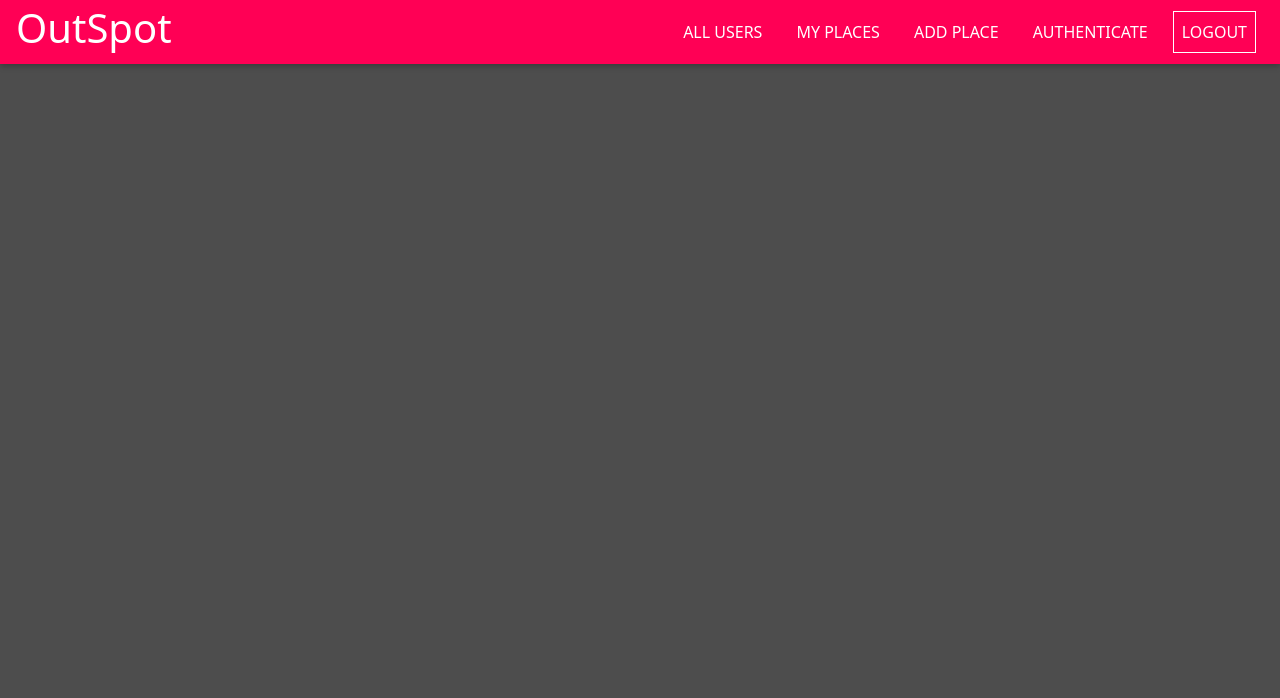
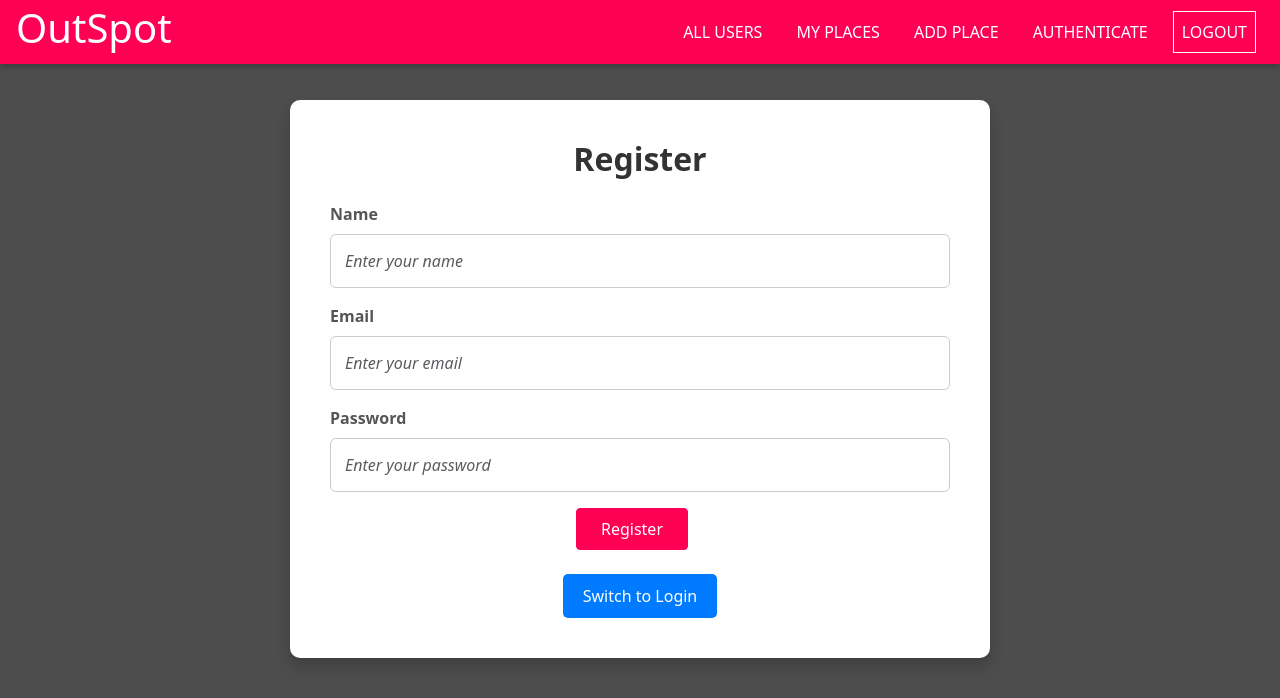
Before and after one commit to BipinAdhikari10/outspot, a Vue app in the folder outspot frontend/: page /auth in a window 1280 px wide. Shown: the top 698 px of the page. Built offline with nearby package versions, Linux system fonts and the light colour scheme.

Commit message:
store the information in vuex and redirect to home page when successfull

```diff
--- a/outspot frontend/package.json
+++ b/outspot frontend/package.json
@@ -10,13 +10,15 @@
   "dependencies": {
     "@vuelidate/core": "^2.0.3",
     "@vuelidate/validators": "^2.0.4",
+    "axios": "^1.7.7",
     "bootstrap": "^5.3.3",
     "bootstrap-vue": "^2.23.1",
     "core-js": "^3.8.3",
     "vee-validate": "^3.4.15",
     "vue": "^2.7.16",
     "vue-router": "^3.6.5",
-    "vuelidate": "^0.7.7"
+    "vuelidate": "^0.7.7",
+    "vuex": "^3.6.2"
   },
   "devDependencies": {
     "@babel/core": "^7.12.16",
--- a/outspot frontend/src/main.js
+++ b/outspot frontend/src/main.js
@@ -2,16 +2,29 @@ import Vue from "vue";
 import App from "./App.vue";
 import router from "./router";
 import Vuelidate from "vuelidate";
+import store from "./store/store";
+
 import { ValidationProvider, ValidationObserver, extend } from "vee-validate";
-import { required, min } from "vee-validate/dist/rules";
+import { required, min, email } from "vee-validate/dist/rules";
+
+function capitalizeFirstLetter(string) {
+  return string.charAt(0).toUpperCase() + string.slice(1);
+}
 
 extend("required", {
   ...required,
   message: "This field is required",
 });
+extend("email", {
+  ...email,
+  message: "Enter a valid email",
+});
 extend("min", {
   ...min,
-  message: "Title should be at least {length} characters",
+  message: (field, { length }) => {
+    const capitalizedField = capitalizeFirstLetter(field);
+    return `${capitalizedField} should be at least ${length} characters.`;
+  },
 });
 
 Vue.config.productionTip = false;
@@ -22,5 +35,6 @@ Vue.component("ValidationProvider", ValidationProvider);
 Vue.use(Vuelidate);
 new Vue({
   router,
+  store,
   render: (h) => h(App),
 }).$mount("#app");
--- a/outspot frontend/src/places/pages/AddPlace.vue
+++ b/outspot frontend/src/places/pages/AddPlace.vue
@@ -32,7 +32,7 @@
               </ValidationProvider>
             </div>
             <ValidationProvider v-slot="{ errors }" rules="required">
-              <div class="form-group mb-3">
+              <div class="form-group mb-5">
                 <label for="address" class="form-label">Address</label>
                 <input
                   type="text"
@@ -42,13 +42,22 @@
                   placeholder="Enter address"
                 />
               </div>
-              <span class="error-message">{{ errors[0] }}</span>
+              <span style="margin-top: -50px" class="error-message">{{
+                errors[0]
+              }}</span>
             </ValidationProvider>
 
-            <div class="form-group mb-3">
+            <div class="form-group mt-3 mb-3">
               <label for="image" class="form-label">Upload Image</label>
-              <input type="file" class="form-control" id="image" />
+              <input
+                type="file"
+                class="form-control"
+                id="image"
+                @change="handleImageUpload"
+                accept="image/*"
+              />
             </div>
+
             <div style="text-align: center">
               <button type="submit" class="button button--success">
                 Submit
@@ -62,37 +71,47 @@
 </template>
 
 <script>
-// import CardComponent from "@/shared/ui/CardComponent.vue";
-
 export default {
   name: "AddPlace",
-  components: {
-    // CardComponent,
-  },
   data() {
     return {
       formData: {
         title: "",
         description: "",
         address: "",
-        image: "",
+        image: null, // Image field to hold the file
       },
     };
   },
-  props: {},
   methods: {
     submitHandler() {
       this.$refs.form.validate().then((valid) => {
         if (valid) {
+          // Form submission logic here
           console.log(this.formData);
+          this.resetForm();
         } else {
           console.log("Form is not valid");
         }
       });
     },
+    handleImageUpload(event) {
+      const file = event.target.files[0];
+      this.formData.image = file; // Assign the selected image to formData
+    },
+    resetForm() {
+      this.formData.title = "";
+      this.formData.description = "";
+      this.formData.address = "";
+      this.formData.image = null; // Reset image field
+      // Reset file input manually
+      document.getElementById("image").value = "";
+      this.$refs.form.reset();
+    },
   },
 };
 </script>
+
 <style>
 /* Full-screen background with form centering */
 
@@ -150,8 +169,10 @@ textarea::placeholder {
   color: #aaa;
   font-style: italic;
 }
+
 .error-message {
   color: red;
+  display: block;
 }
 
 /* Form Container Responsiveness */
--- /dev/null
+++ b/outspot frontend/src/store/store.js
@@ -0,0 +1,39 @@
+// store.js
+import Vue from "vue";
+import Vuex from "vuex";
+
+Vue.use(Vuex);
+
+export default new Vuex.Store({
+  state: {
+    token: null,
+    userId: null,
+    userName: null,
+  },
+  getters: {
+    isAuthenticated: (state) => !!state.token,
+    getToken: (state) => state.token,
+    getUserId: (state) => state.userId,
+    getUserName: (state) => state.userName,
+  },
+  mutations: {
+    setUserData(state, userData) {
+      state.token = userData.token;
+      state.userId = userData.userId;
+      state.userName = userData.userName;
+    },
+    clearUserData(state) {
+      state.token = null;
+      state.userId = null;
+      state.userName = null;
+    },
+  },
+  actions: {
+    login({ commit }, userData) {
+      commit("setUserData", userData);
+    },
+    logout({ commit }) {
+      commit("clearUserData");
+    },
+  },
+});
--- a/outspot frontend/src/users/pages/HomePage.vue
+++ b/outspot frontend/src/users/pages/HomePage.vue
@@ -6,6 +6,7 @@
 
 <script>
 import UserList from "../components/UserList.vue";
+import axios from "axios";
 export default {
   name: "HomePage",
   components: {
@@ -33,7 +34,23 @@ export default {
     };
   },
   props: {},
-  methods: {},
+  methods: {
+    getUserData() {
+      axios
+        .get("http://localhost:5000/users")
+        .then((response) => {
+          // Process the response data
+          console.log(response.data);
+          return response.data; // You can return it or do whatever is needed
+        })
+        .catch((error) => {
+          console.error("Error fetching user data:", error);
+        });
+    },
+  },
+  created() {
+    this.getUserData();
+  },
 };
 </script>
 
--- a/outspot frontend/src/users/pages/UserAuthentication.vue
+++ /dev/null
@@ -1,21 +0,0 @@
-<template>
-  <div>
-    <p>{{ message }}</p>
-  </div>
-</template>
-
-<script>
-export default {
-  name: "UserAuthentication",
-  components: {},
-  data() {
-    return {
-      message: "This is authenticate page",
-    };
-  },
-  props: {},
-  methods: {},
-};
-</script>
-
-<style></style>
--- /dev/null
+++ b/outspot frontend/src/users/pages/UserAuthenticationPage.vue
@@ -0,0 +1,232 @@
+<template>
+  <div class="user-auth-form">
+    <div class="form-wrapper">
+      <div class="form-container">
+        <h2 class="text-center mb-4">{{ isLogin ? "Login" : "Register" }}</h2>
+        <ValidationObserver ref="form">
+          <form id="authForm" @submit.prevent="submitHandler">
+            <!-- Name field (only for registration) -->
+            <div v-if="!isLogin" class="form-group mb-3">
+              <ValidationProvider v-slot="{ errors }" rules="required|min:3">
+                <label for="name" class="form-label">Name</label>
+                <input
+                  type="text"
+                  class="form-control"
+                  id="name"
+                  v-model="formData.fullName"
+                  placeholder="Enter your name"
+                />
+                <span class="error-message">{{ errors[0] }}</span>
+              </ValidationProvider>
+            </div>
+
+            <!-- Email field (for both login and register) -->
+            <div class="form-group mb-3">
+              <ValidationProvider v-slot="{ errors }" rules="required|email">
+                <label for="email" class="form-label">Email</label>
+                <input
+                  type="email"
+                  class="form-control"
+                  id="email"
+                  v-model="formData.email"
+                  placeholder="Enter your email"
+                />
+                <span class="error-message">{{ errors[0] }}</span>
+              </ValidationProvider>
+            </div>
+
+            <!-- Password field (for both login and register) -->
+            <div class="form-group mb-3">
+              <ValidationProvider v-slot="{ errors }" rules="required|min:6">
+                <label for="password" class="form-label">Password</label>
+                <input
+                  type="password"
+                  class="form-control"
+                  id="password"
+                  v-model="formData.password"
+                  placeholder="Enter your password"
+                />
+                <span class="error-message">{{ errors[0] }}</span>
+              </ValidationProvider>
+            </div>
+
+            <!-- Submit button -->
+            <div style="text-align: center">
+              <button type="submit" class="button button--success">
+                {{ isLogin ? "Login" : "Register" }}
+              </button>
+            </div>
+          </form>
+        </ValidationObserver>
+
+        <!-- Switch between Login and Register -->
+        <div class="text-center mt-4">
+          <button @click="toggleAuthMode" class="btn-switch-mode">
+            {{ isLogin ? "Switch to Register" : "Switch to Login" }}
+          </button>
+        </div>
+      </div>
+    </div>
+  </div>
+</template>
+
+<script>
+import axios from "axios";
+// import router from "@/router"; // Assuming Vue Router is set up
+
+export default {
+  name: "UserAuthentication",
+  data() {
+    return {
+      formData: {
+        fullName: "",
+        email: "",
+        password: "",
+      },
+      isLogin: false, // false = Register mode, true = Login mode
+    };
+  },
+  methods: {
+    submitHandler() {
+      this.$refs.form.validate().then((valid) => {
+        if (valid) {
+          const apiUrl = this.isLogin
+            ? "http://localhost:5000/users/login"
+            : "http://localhost:5000/users/register";
+
+          axios
+            .post(apiUrl, this.formData)
+            .then((response) => {
+              if (this.isLogin) {
+                const { token, userId, userName } = response.data;
+                this.$store.commit("setUserData", { token, userId, userName });
+                this.$router.push("/"); // Redirect to homepage after login
+              } else {
+                console.log("Registered successfully");
+                this.$router.push("/places/new"); // Optional: Redirect to login after registration
+              }
+            })
+            .catch((error) => {
+              console.error("Error during login/register:", error);
+            });
+
+          this.resetForm();
+        } else {
+          console.log("Form is not valid");
+        }
+      });
+    },
+
+    resetForm() {
+      this.formData = {
+        fullName: "",
+        email: "",
+        password: "",
+      };
+      this.$refs.form.reset(); // Reset form after submission or mode switch
+    },
+
+    toggleAuthMode() {
+      this.isLogin = !this.isLogin;
+      this.resetForm();
+    },
+  },
+};
+</script>
+
+<style>
+/* Full-screen background with form centering */
+.form-wrapper {
+  display: flex;
+  justify-content: center;
+  align-items: center;
+  width: 100%;
+  height: 100%;
+}
+
+.form-container {
+  background-color: #fff;
+  padding: 40px;
+  border-radius: 10px;
+  box-shadow: 0 8px 16px rgba(0, 0, 0, 0.2);
+  max-width: 700px;
+  width: 100%;
+}
+
+h2 {
+  font-weight: 600;
+  color: #333;
+}
+
+/* Form group layout - label and input separation */
+.form-group {
+  display: flex;
+  flex-direction: column;
+  margin-bottom: 1rem;
+}
+
+.form-label {
+  font-weight: 600;
+  margin-bottom: 8px;
+  color: #555;
+}
+
+.form-control {
+  padding: 14px;
+  font-size: 16px;
+  border-radius: 6px;
+  border: 1px solid #ccc;
+  transition: border-color 0.3s;
+}
+
+.form-control:focus {
+  border-color: #007bff;
+  box-shadow: 0 0 8px rgba(0, 123, 255, 0.25);
+}
+
+/* Input placeholders */
+input::placeholder,
+textarea::placeholder {
+  color: #aaa;
+  font-style: italic;
+}
+
+.error-message {
+  color: red;
+  display: block;
+}
+
+.btn-switch-mode {
+  background-color: #007bff;
+  color: #fff;
+  padding: 10px 20px;
+  border: none;
+  border-radius: 5px;
+  cursor: pointer;
+  font-size: 16px;
+  transition: background-color 0.3s ease;
+}
+
+.btn-switch-mode:hover {
+  background-color: #0056b3;
+}
+
+.text-center {
+  text-align: center;
+}
+
+.mt-4 {
+  margin-top: 1.5rem;
+}
+
+/* Form Container Responsiveness */
+@media (max-width: 576px) {
+  .form-container {
+    padding: 20px;
+  }
+
+  h2 {
+    font-size: 1.5rem;
+  }
+}
+</style>
```
Also changed, not shown: outspot frontend/src/router/index.js (+4 -3 lines), 1 other file (tests, documents, lock files or other folders).
